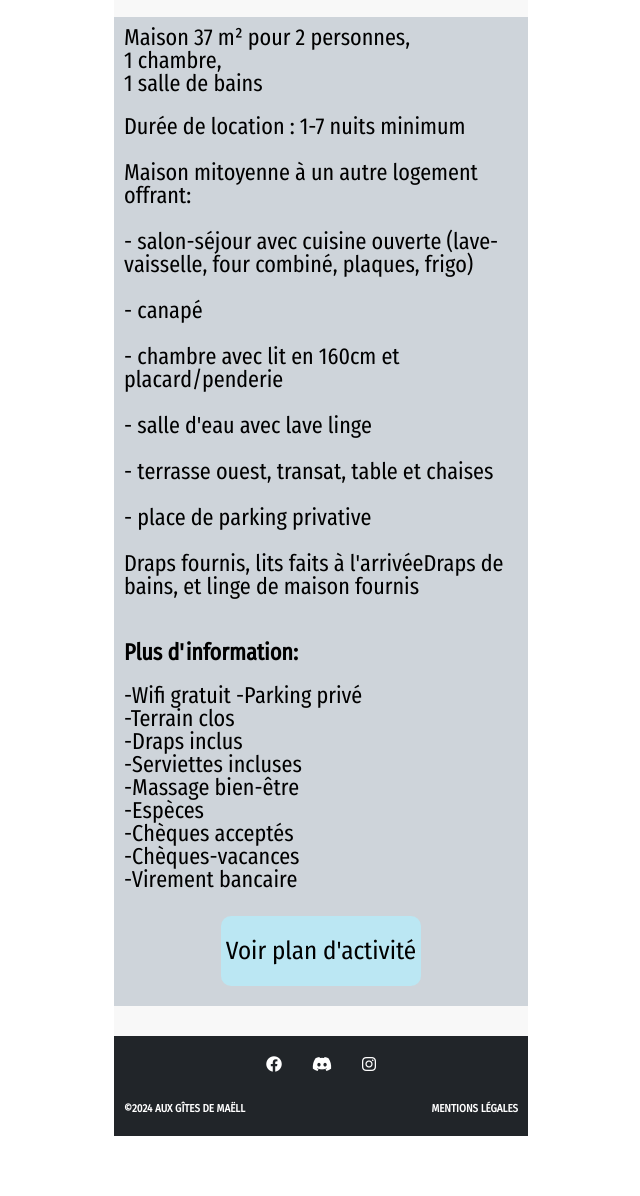
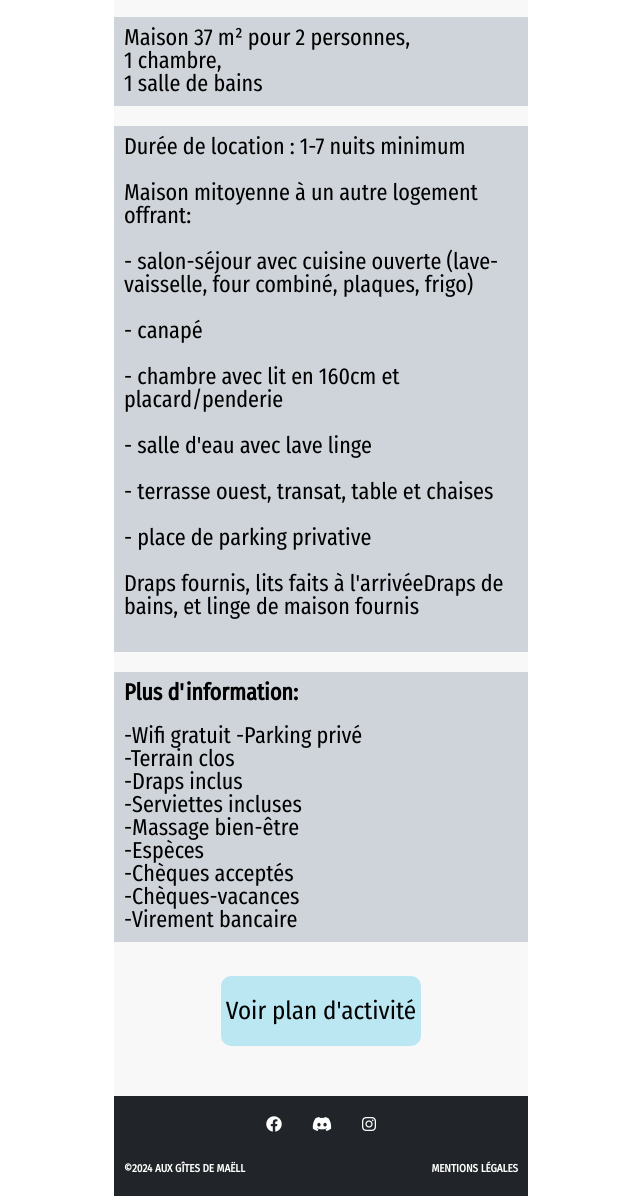
Before and after one commit to Mathieu-VEL/aux-gites-de-Maelle, a website: page article1.html in a window 1280 px wide. Shown: the part 621-1817 px from the top of the page, without its empty margins (319-959 px from the left). Before the commit the page ends 1757 px from the top, so only its background shows below. Drawn offline with Linux system fonts and the light colour scheme; files whose address does not match are found by name.

Commit message:
ajustement des blocs article1 sur sass

```diff
--- a/style/style.scss
+++ b/style/style.scss
@@ -349,9 +349,10 @@ ul {
   }
 
   .detailsarticle {
-    background-color: $colorbloc;
     margin-bottom: 30px;
     .bloc1 {
+      background-color: $colorbloc;
+      margin-bottom: 20px;
       h1 {
         font-family: "fira_sans_condensedregular";
         font-size: 23px;
@@ -361,6 +362,8 @@ ul {
     }
 
     .bloc2 {
+      background-color: $colorbloc;
+      margin-bottom: 20px;
       h1 {
         font-family: "fira_sans_condensedregular";
         font-size: 23px;
@@ -369,6 +372,8 @@ ul {
       }
     }
     .bloc3 {
+      background-color: $colorbloc;
+      margin-bottom: 20px;
       h1 {
         font-family: "fira_sans_condensedregular";
         font-size: 23px;
```
Also changed, not shown: style/style.css, 1 other file.
